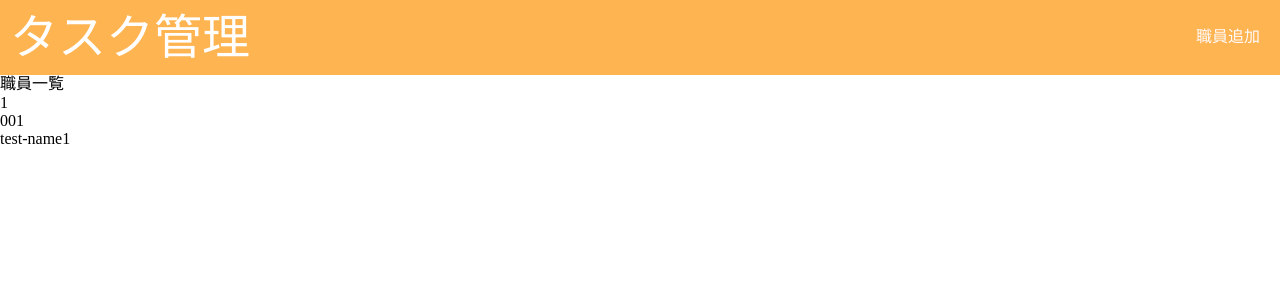
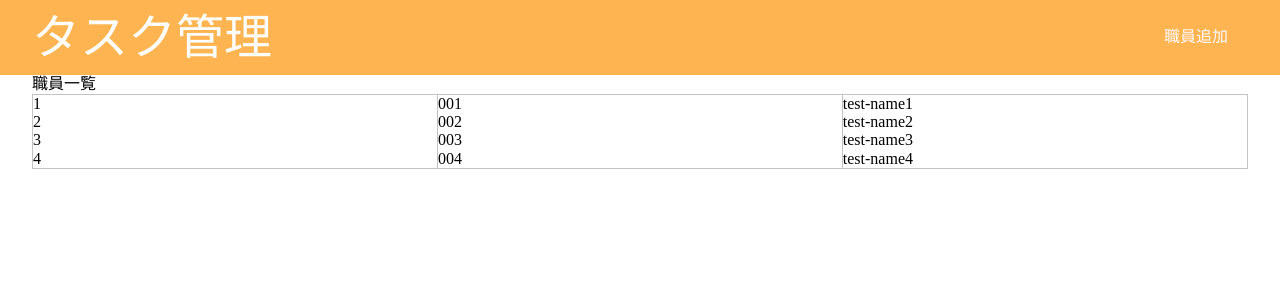
Before and after one commit to cookie729/task-management, a Vue app: page /staff-top in a window 1280 px wide. Shown: the top 300 px of the page. Built offline with nearby package versions, Linux system fonts and the light colour scheme.

Commit message:
feat: Create staff list

```diff
--- a/src/App.vue
+++ b/src/App.vue
@@ -1,7 +1,9 @@
 <template>
-  <div>
+  <div class="default-view">
     <Header />
-    <RouterView />
+    <div class="default-component">
+      <RouterView />
+    </div>
   </div>
 </template>
 
@@ -13,6 +15,13 @@ import Header from './layout/Header/index.vue';
 
 
 <style scoped>
+.default-view {
+  width: 100%;
+}
+.default-component {
+  width: 95%;
+  margin: 0 auto;
+}
 Header {
   width: 100%;
 }
--- a/src/layout/Header/index.vue
+++ b/src/layout/Header/index.vue
@@ -1,13 +1,14 @@
 <template>
   <div>
     <header>
+      <div class="w95">
         <h1 class="header-title">タスク管理</h1>
-
         <ul class="h-list">
           <RouterLink to="/staff-top">
             <li>職員追加</li>
           </RouterLink>
         </ul>
+      </div>
     </header>
   </div>
 </template>
@@ -24,13 +25,21 @@ export default defineComponent({
 header {
   width: 100%;
   background: rgb(255, 180, 82);
+  .w95 {
+    width: 95%;
+    margin: 0 auto;
     display:flex;
     justify-content: space-between;
     align-items: center;
+
+  }
   .header-title {
     color: white;
     font-size: 3rem;
-    padding: 10px
+    padding: {
+      top: 10px;
+      bottom: 10px;
+    }
   }
 }
 .h-list {
--- a/src/views/staffTop.vue
+++ b/src/views/staffTop.vue
@@ -2,14 +2,18 @@
   <div>
     <h1>職員一覧</h1>
 
-    <ul>
-      <template
-        v-for="(staff, key) in staffList"
-        v-bind:key="key"
-      >
-        <li>
-          <p>
-            {{ staff }}
+    <ul class="border">
+      <template v-for="(staff, key) in staffList" v-bind:key="key">
+        <li class="flex w100">
+
+          <p class="b-right w100">
+            {{ staff.id }}
+          </p>
+          <p class="b-right w100">
+            {{ staff.code }}
+          </p>
+          <p class="w100">
+            {{ staff.name }}
           </p>
         </li>
       </template>
@@ -20,31 +24,57 @@
 <script setup lang="ts">
 import { ref } from 'vue'
 
-const staffData: {
-  id: number;
-  code: string;
-  name: string;
-} =  {
+interface Staff {
+  id: number
+  name: string
+  code: string
+}
+
+const staffData: Staff[] = [
+  {
     id: 1,
     code: '001',
     name: 'test-name1'
-}
-  // {
-  //   id: 2,
-  //   code: '002',
-  //   name: 'test-name2'
-  // },
-  // {
-  //   id: 3,
-  //   code: '003',
-  //   name: 'test-name3'
-  // },
-  // {
-  //   id: 4,
-  //   code: '004',
-  //   name: 'test-name4'
-  // }
-
+  },
+  {
+    id: 2,
+    code: '002',
+    name: 'test-name2'
+  },
+  {
+    id: 3,
+    code: '003',
+    name: 'test-name3'
+  },
+  {
+    id: 4,
+    code: '004',
+    name: 'test-name4'
+  }
+]
 
 const staffList = ref(staffData)
 </script>
+
+<style lang="scss">
+.flex {
+  display: flex;
+  justify-content: space-between;
+}
+.w80 {
+  width: 80%;
+}
+.w100 {
+  width: 100%;
+}
+
+.border {
+  border: solid 1px #c3c3c3;
+}
+.b-right {
+  border-right: solid 1px #c3c3c3;
+}
+.b-left {
+  border-left: solid 1px #c3c3c3;
+}
+</style>
```
Lines whose indentation alone changed are shown as unchanged.
